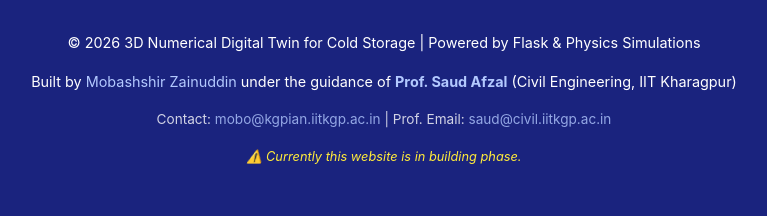
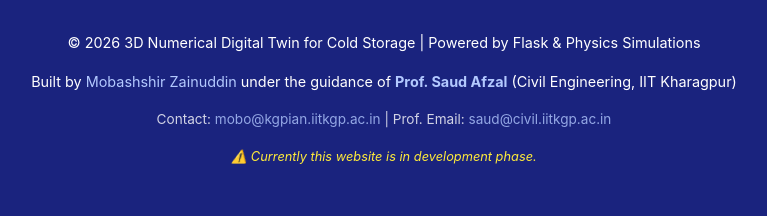
Before and after one commit to mobashshir-ubn-zainuddin/ColdStorageTwin, a Flask app: page /about-cold-storage in a window 1280 px wide. Shown: the part 2195-2411 px from the top of the page, without its empty margins (256-1023 px from the left). Run offline with Flask 3, Linux system fonts and the light colour scheme.

Commit message:
details updated1

```diff
--- a/templates/base.html
+++ b/templates/base.html
@@ -305,7 +305,7 @@
             Prof. Email: <a href="mailto:saud@civil.iitkgp.ac.in">saud@civil.iitkgp.ac.in</a>
         </p>
         <p style="margin-top: 1rem; font-style: italic; font-size: 0.8rem; color: #ffeb3b;">
-            ⚠️ Currently this website is in building phase.
+            ⚠️ Currently this website is in development phase.
         </p>
     </footer>
 
```
